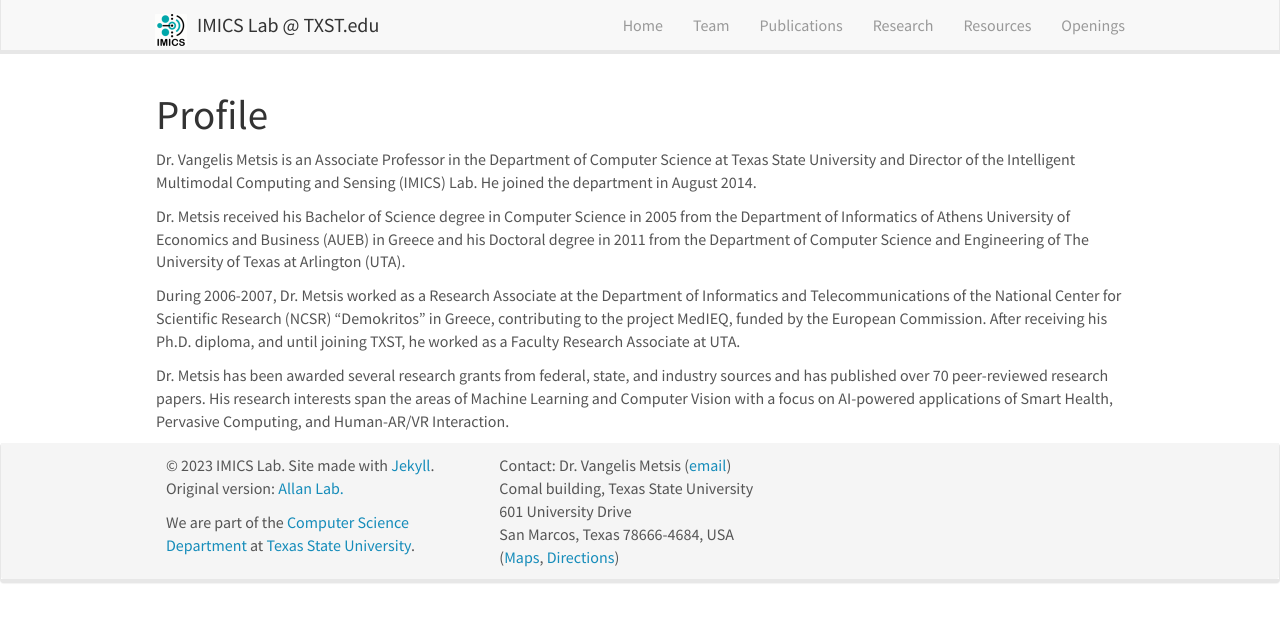
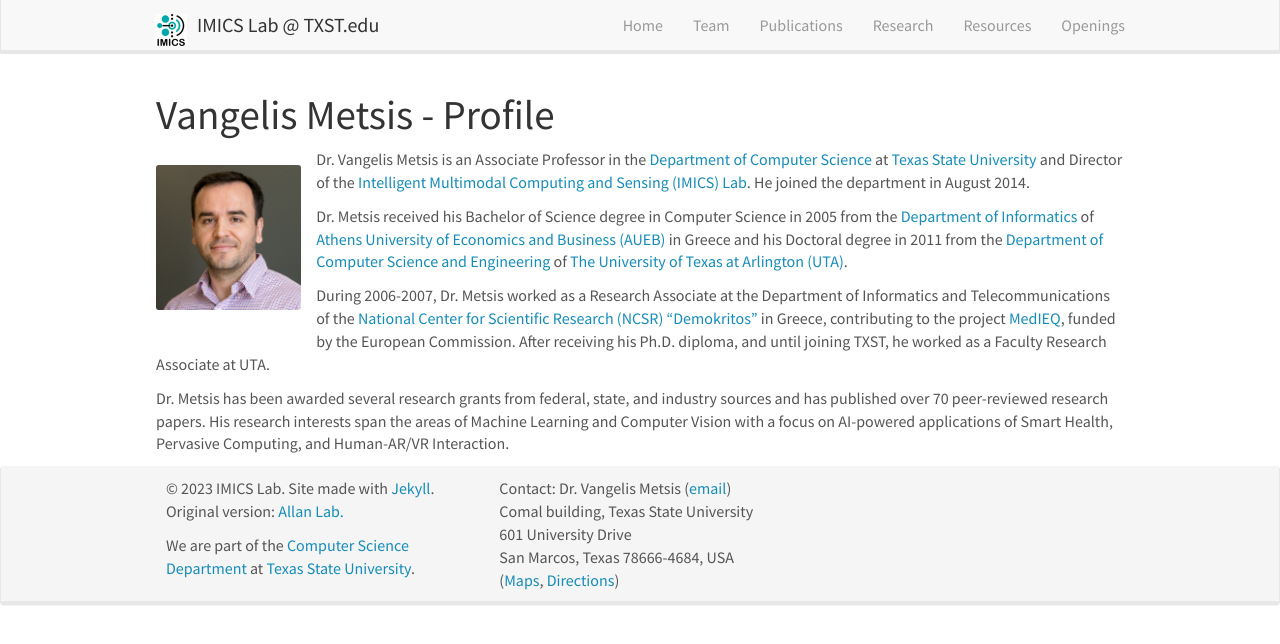
Before and after one commit to imics-lab/imics-lab.github.io, a Jekyll site: the page built from _pages/vmetsis.md, in a window 1280 px wide. Shown: the top 644 px of the page. Built offline with Jekyll 4.4.1, drawn with Linux system fonts in a browser that asks for light colours; nearby versions of some CDN libraries.

Commit message:
Update vmetsis details.

```diff
--- a/_pages/vmetsis.md
+++ b/_pages/vmetsis.md
@@ -2,16 +2,18 @@
 title: "Vangelis Metsis"
 layout: textlay
 excerpt: "Vangelis Metsis"
-sitemap: false
+sitemap: true
 permalink: /vmetsis/
 ---
 
-# Profile
+# Vangelis Metsis - Profile
 
-Dr. Vangelis Metsis is an Associate Professor in the Department of Computer Science at Texas State University and Director of the Intelligent Multimodal Computing and Sensing (IMICS) Lab. He joined the department in August 2014.
+<img src="https://imics-lab.github.io/images/teampic/vangelis1.jpg" class="img-responsive" width="15%" style="float: left; margin-right: 15px;" />
 
-Dr. Metsis received his Bachelor of Science degree in Computer Science in 2005 from the Department of Informatics of Athens University of Economics and Business (AUEB) in Greece and his Doctoral degree in 2011 from the Department of Computer Science and Engineering of The University of Texas at Arlington (UTA).
+Dr. Vangelis Metsis is an Associate Professor in the [Department of Computer Science](http://cs.txstate.edu/) at [Texas State University](http://www.txstate.edu/) and Director of the [Intelligent Multimodal Computing and Sensing (IMICS) Lab](https://imics-lab.github.io/). He joined the department in August 2014.
 
-During 2006-2007, Dr. Metsis worked as a Research Associate at the Department of Informatics and Telecommunications of the National Center for Scientific Research (NCSR) "Demokritos" in Greece, contributing to the project MedIEQ, funded by the European Commission. After receiving his Ph.D. diploma, and until joining TXST, he worked as a Faculty Research Associate at UTA.
+Dr. Metsis received his Bachelor of Science degree in Computer Science in 2005 from the [Department of Informatics](https://www.dept.aueb.gr/en/cs) of [Athens University of Economics and Business (AUEB)](https://www.aueb.gr/en) in Greece and his Doctoral degree in 2011 from the [Department of Computer Science and Engineering](https://www.uta.edu/academics/schools-colleges/engineering/academics/departments/cse) of [The University of Texas at Arlington (UTA)](https://www.uta.edu/).
+
+During 2006-2007, Dr. Metsis worked as a Research Associate at the Department of Informatics and Telecommunications of the [National Center for Scientific Research (NCSR) "Demokritos"](https://www.demokritos.gr/) in Greece, contributing to the project [MedIEQ](https://medieq.org/), funded by the European Commission. After receiving his Ph.D. diploma, and until joining TXST, he worked as a Faculty Research Associate at UTA.
 
 Dr. Metsis has been awarded several research grants from federal, state, and industry sources and has published over 70 peer-reviewed research papers. His research interests span the areas of Machine Learning and Computer Vision with a focus on AI-powered applications of Smart Health, Pervasive Computing, and Human-AR/VR Interaction.
```
